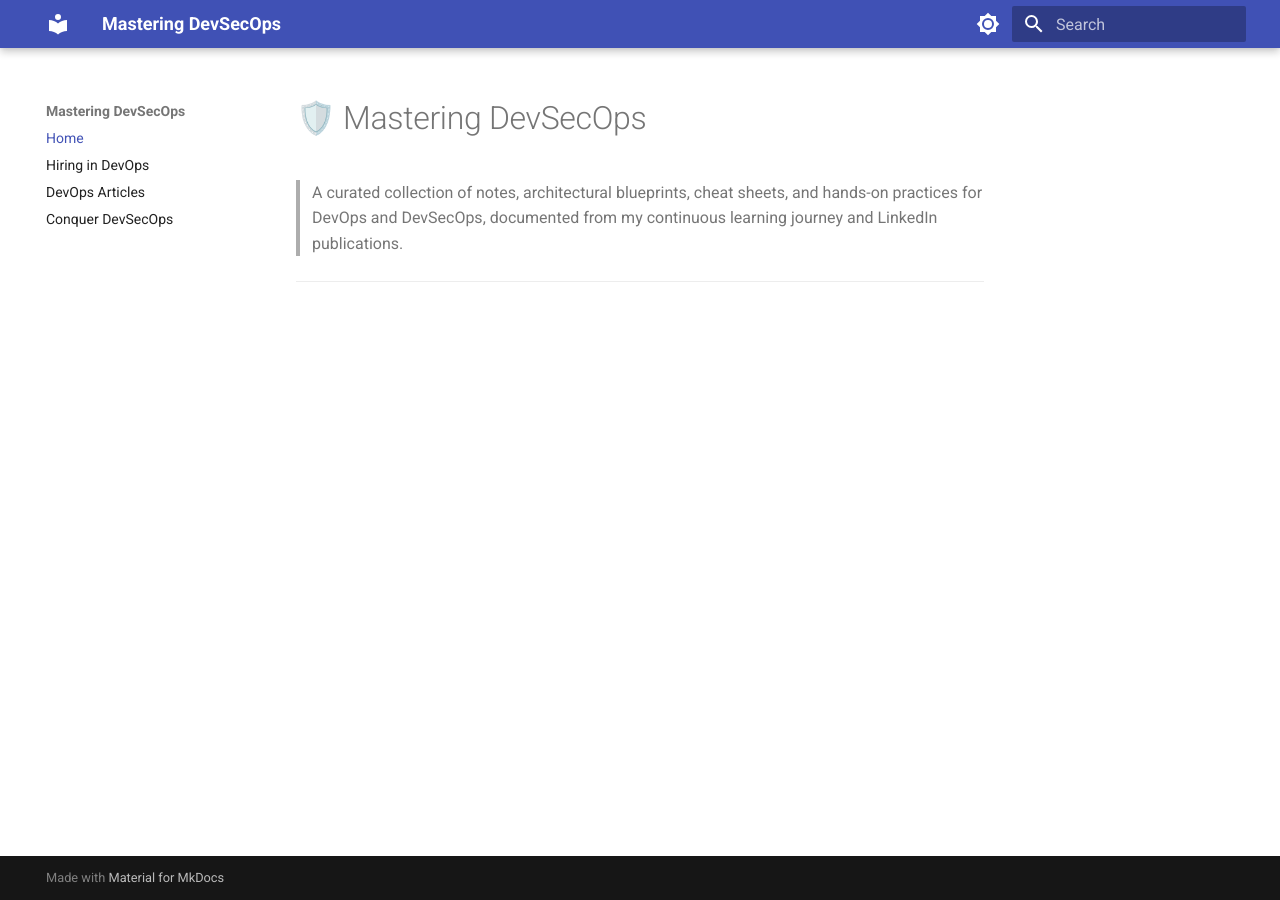
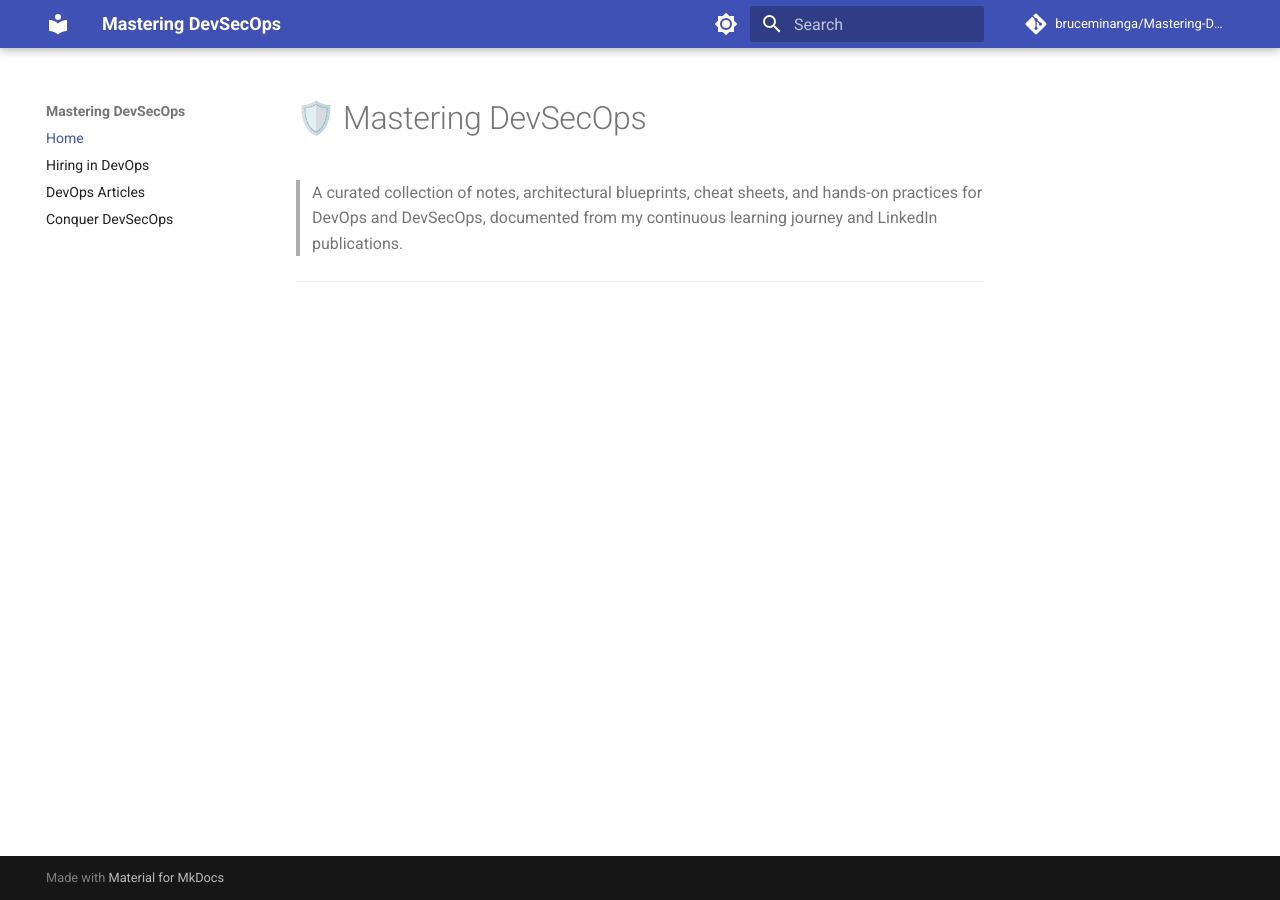
Before and after one commit to bruceminanga/Conquer-DevSecOps, an MkDocs documentation site: the page built from docs/index.md, in a window 1280 px wide. Built offline with MkDocs 1.6.1 and Material for MkDocs 9.7.7, drawn with Linux system fonts in a browser that asks for light colours; comment, search, counter and statistics services are not loaded.

Commit message:
feat: add GitHub repo link, navigation features, and markdown extensions

```diff
--- a/mkdocs.yml
+++ b/mkdocs.yml
@@ -1,6 +1,10 @@
 site_name: Mastering DevSecOps
 site_url: https://bruceminanga.github.io/Mastering-DevSecOps/
 site_author: Bruce Minanga
+
+# Adds the GitHub icon, stars, and repository link in the top-right header
+repo_url: https://github.com/bruceminanga/Mastering-DevSecOps
+repo_name: bruceminanga/Mastering-DevSecOps
 
 theme:
   name: material
@@ -8,24 +12,50 @@ theme:
     # Light mode
     - scheme: default
       primary: indigo
+      accent: indigo
       toggle:
         icon: material/brightness-7
         name: Switch to dark mode
     # Dark mode
     - scheme: slate
       primary: indigo
+      accent: indigo
       toggle:
         icon: material/brightness-4
         name: Switch to light mode
   features:
     - navigation.expand
     - navigation.indexes
+    - navigation.top # Adds a smooth "Back to top" button
+    - navigation.path # Adds breadcrumb navigation at the top of pages
     - search.suggest
     - search.highlight
+    - search.share # Allows sharing direct search URLs
+    - content.code.copy # Adds a 1-click "Copy" button to all code blocks
+    - content.code.annotate # Allows clickable line annotations in code/YAML
 
-# Navigation layout matching your exact folders:
+# Navigation layout
 nav:
   - Home: index.md
   - Hiring in DevOps: hiring_DevOps_Engineering.md
   - DevOps Articles: "1_DevOps Articles/"
   - Conquer DevSecOps: 2_Conquer_DevSecOps/
+
+# --- CRITICAL FOR DEVSECOPS & CODE DOCUMENTATION ---
+markdown_extensions:
+  - admonition # Enables callout boxes (!!! note, !!! danger, etc.)
+  - pymdownx.details # Collapsible callout boxes (??? note)
+  - pymdownx.superfences: # Allows nesting code blocks inside tabs & lists
+      custom_fences:
+        - name: mermaid # Text-to-diagram support (architecture flows)
+          class: mermaid
+          format: !!python/name:pymdownx.superfences.fence_code_format
+  - pymdownx.highlight: # Syntax highlighting for Bash, YAML, Dockerfiles, etc.
+      anchor_linenums: true
+      line_spans: __span
+      pygments_lang_class: true
+  - pymdownx.inlinehilite # Highlight inline code snippets
+  - pymdownx.tabbed: # Multi-tool switchable tabs (=== "Docker", === "K8s")
+      alternate_style: true
+  - pymdownx.snippets # Reuse common code/text snippets across pages
+  - tables # Clean markdown table support
```
